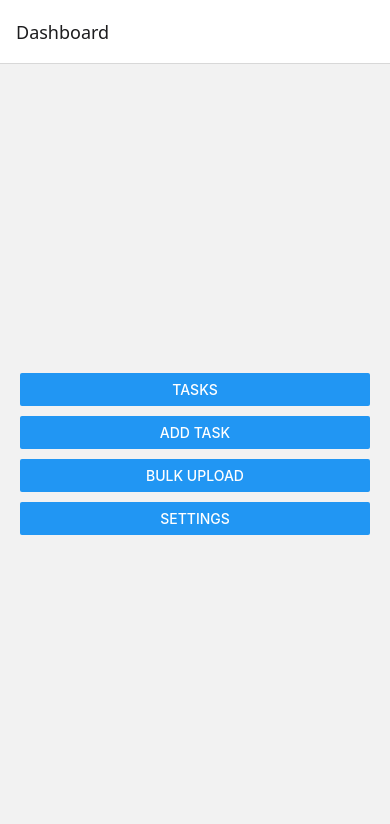
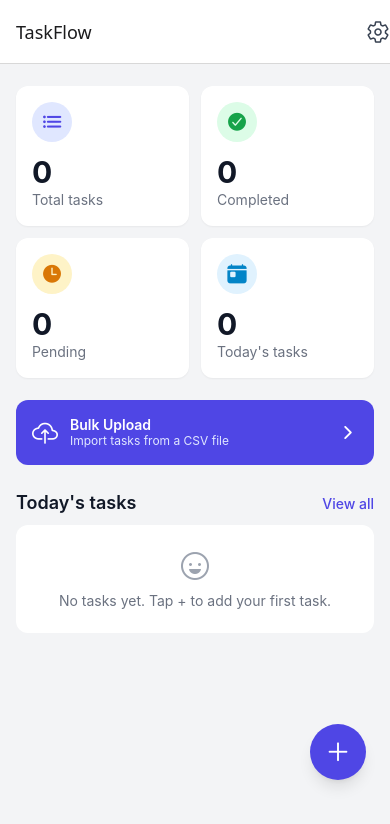
Before and after one commit to amarjec/taskflow-app, a React Native app: screen /Dashboard in a window 390 px wide. Shown: the top 824 px of the page. Built offline with nearby package versions, Linux system fonts and the light colour scheme.

Commit message:
feat: add task details screen and dashboard

```diff
--- a/App.js
+++ b/App.js
@@ -10,6 +10,8 @@ import BulkUploadScreen from './src/screens/BulkUploadScreen';
 import SettingsScreen from './src/screens/SettingsScreen';
 
 import { TaskProvider } from './src/context/TaskContext';
+import { Pressable } from 'react-native';
+import { Ionicons } from '@expo/vector-icons';
 
 const Stack = createNativeStackNavigator();
 
@@ -18,7 +20,13 @@ export default function App() {
     <TaskProvider>
       <NavigationContainer>
         <Stack.Navigator initialRouteName="Dashboard">
-          <Stack.Screen name="Dashboard" component={DashboardScreen} />
+          <Stack.Screen name="Dashboard" component={DashboardScreen} options={({ navigation }) => ({title: 'TaskFlow',headerRight: () => (
+                <Pressable onPress={() => navigation.navigate('Settings')} hitSlop={10}>
+                  <Ionicons name="settings-outline" size={24} color="#374151" />
+                </Pressable>
+              ),
+            })}
+          />
           <Stack.Screen name="TaskList" component={TaskListScreen} options={{ title: 'Tasks' }} />
           <Stack.Screen name="AddEditTask" component={AddEditTaskScreen} options={{ title: 'Task' }} />
           <Stack.Screen name="TaskDetails" component={TaskDetailsScreen} options={{ title: 'Task Details' }} />
--- /dev/null
+++ b/src/components/PriorityBadge.js
@@ -0,0 +1,16 @@
+import { View, Text } from 'react-native';
+
+const STYLES = {
+  High: { bg: 'bg-red-100', text: 'text-red-700' },
+  Medium: { bg: 'bg-yellow-100', text: 'text-yellow-700' },
+  Low: { bg: 'bg-green-100', text: 'text-green-700' },
+};
+
+export default function PriorityBadge({ priority }) {
+  const s = STYLES[priority] || STYLES.Low;
+  return (
+    <View className={`self-start rounded-full px-2 py-0.5 ${s.bg}`}>
+      <Text className={`text-xs font-medium ${s.text}`}>{priority}</Text>
+    </View>
+  );
+}
--- /dev/null
+++ b/src/components/StatCard.js
@@ -0,0 +1,16 @@
+import { View, Text } from 'react-native';
+import { Ionicons } from '@expo/vector-icons';
+
+export default function StatCard({ title, value, icon, color, bg }) {
+  return (
+    <View className="w-1/2 p-1.5">
+      <View className="rounded-xl bg-white p-4 shadow-sm">
+        <View className={`h-10 w-10 items-center justify-center rounded-full ${bg}`}>
+          <Ionicons name={icon} size={22} color={color} />
+        </View>
+        <Text className="mt-3 text-3xl font-bold text-gray-900">{value}</Text>
+        <Text className="text-sm text-gray-500">{title}</Text>
+      </View>
+    </View>
+  );
+}
--- a/src/components/TaskCard.js
+++ b/src/components/TaskCard.js
@@ -1,31 +1,16 @@
 import { View, Text, Pressable } from 'react-native';
 import { Ionicons } from '@expo/vector-icons';
-
-const PRIORITY_STYLES = {
-  High: { bg: 'bg-red-100', text: 'text-red-700' },
-  Medium: { bg: 'bg-yellow-100', text: 'text-yellow-700' },
-  Low: { bg: 'bg-green-100', text: 'text-green-700' },
-};
+import PriorityBadge from './PriorityBadge';
 
 export default function TaskCard({ task, onPress, onToggle, onDelete }) {
   const done = task.status === 'Completed';
-  const p = PRIORITY_STYLES[task.priority] || PRIORITY_STYLES.Low;
 
   return (
-    <Pressable
-      onPress={onPress}
-      className="mb-3 flex-row items-center rounded-xl bg-white p-4 shadow-sm"
-    >
-      {/* Checkbox */}
+    <Pressable onPress={onPress} className="mb-3 flex-row items-center rounded-xl bg-white p-4 shadow-sm">
       <Pressable onPress={onToggle} hitSlop={10} className="mr-3">
-        <Ionicons
-          name={done ? 'checkbox' : 'square-outline'}
-          size={26}
-          color={done ? '#16a34a' : '#9ca3af'}
-        />
+        <Ionicons name={done ? 'checkbox' : 'square-outline'} size={26} color={done ? '#16a34a' : '#9ca3af'} />
       </Pressable>
 
-      {/* Task info */}
       <View className="flex-1">
         <Text
           className={`text-base font-semibold ${done ? 'text-gray-400 line-through' : 'text-gray-900'}`}
@@ -36,9 +21,7 @@ export default function TaskCard({ task, onPress, onToggle, onDelete }) {
 
         <View className="mt-1 flex-row items-center">
           <Text className="mr-2 text-xs text-gray-500">{task.category}</Text>
-          <View className={`rounded-full px-2 py-0.5 ${p.bg}`}>
-            <Text className={`text-xs font-medium ${p.text}`}>{task.priority}</Text>
-          </View>
+          <PriorityBadge priority={task.priority} />
         </View>
 
         <Text className="mt-1 text-xs text-gray-500">
@@ -46,10 +29,11 @@ export default function TaskCard({ task, onPress, onToggle, onDelete }) {
         </Text>
       </View>
 
-      {/* Delete */}
-      <Pressable onPress={onDelete} hitSlop={10} className="ml-2">
-        <Ionicons name="trash-outline" size={22} color="#ef4444" />
-      </Pressable>
+      {onDelete && (
+        <Pressable onPress={onDelete} hitSlop={10} className="ml-2">
+          <Ionicons name="trash-outline" size={22} color="#ef4444" />
+        </Pressable>
+      )}
     </Pressable>
   );
 }
--- a/src/screens/DashboardScreen.js
+++ b/src/screens/DashboardScreen.js
@@ -1,12 +1,93 @@
-import { View, Button } from 'react-native';
+import { ScrollView, View, Text, Pressable, ActivityIndicator } from 'react-native';
+import { Ionicons } from '@expo/vector-icons';
+import { useTasks } from '../context/TaskContext';
+import { isTodayTask } from '../utils/dateUtils';
+import StatCard from '../components/StatCard';
+import TaskCard from '../components/TaskCard';
 
 export default function DashboardScreen({ navigation }) {
+  const { tasks, loading, error, toggleComplete } = useTasks();
+
+  if (loading) {
+    return (
+      <View className="flex-1 items-center justify-center bg-gray-100">
+        <ActivityIndicator size="large" color="#4f46e5" />
+      </View>
+    );
+  }
+
+  if (error) {
+    return (
+      <View className="flex-1 items-center justify-center bg-gray-100 p-6">
+        <Text className="text-center text-red-600">{error}</Text>
+      </View>
+    );
+  }
+
+  // Simple counts, derived from the tasks array (cheap, so no useMemo needed)
+  const total = tasks.length;
+  const completed = tasks.filter((t) => t.status === 'Completed').length;
+  const pending = total - completed;
+  const todayTasks = tasks.filter(isTodayTask);
+
   return (
-    <View style={{ flex: 1, justifyContent: 'center', padding: 20, gap: 10 }}>
-      <Button title="Tasks" onPress={() => navigation.navigate('TaskList')} />
-      <Button title="Add Task" onPress={() => navigation.navigate('AddEditTask')} />
-      <Button title="Bulk Upload" onPress={() => navigation.navigate('BulkUpload')} />
-      <Button title="Settings" onPress={() => navigation.navigate('Settings')} />
+    <View className="flex-1 bg-gray-100">
+      <ScrollView contentContainerClassName="p-4 pb-28">
+        {/* 2x2 grid: each card is w-1/2, the negative margin cancels the edge padding */}
+        <View className="-mx-1.5 flex-row flex-wrap">
+          <StatCard title="Total tasks" value={total} icon="list" color="#4f46e5" bg="bg-indigo-100" />
+          <StatCard title="Completed" value={completed} icon="checkmark-circle" color="#16a34a" bg="bg-green-100" />
+          <StatCard title="Pending" value={pending} icon="time" color="#d97706" bg="bg-amber-100" />
+          <StatCard title="Today's tasks" value={todayTasks.length} icon="today" color="#0284c7" bg="bg-sky-100" />
+        </View>
+
+        {/* Bulk upload entry */}
+        <Pressable
+          onPress={() => navigation.navigate('BulkUpload')}
+          className="mt-4 flex-row items-center rounded-xl bg-indigo-600 p-4"
+        >
+          <Ionicons name="cloud-upload-outline" size={26} color="white" />
+          <View className="ml-3 flex-1">
+            <Text className="font-semibold text-white">Bulk Upload</Text>
+            <Text className="text-xs text-indigo-100">Import tasks from a CSV file</Text>
+          </View>
+          <Ionicons name="chevron-forward" size={20} color="white" />
+        </Pressable>
+
+        {/* Today's tasks preview */}
+        <View className="mb-2 mt-6 flex-row items-center justify-between">
+          <Text className="text-lg font-semibold text-gray-900">Today's tasks</Text>
+          <Pressable onPress={() => navigation.navigate('TaskList')}>
+            <Text className="font-medium text-indigo-600">View all</Text>
+          </Pressable>
+        </View>
+
+        {todayTasks.length === 0 ? (
+          <View className="items-center rounded-xl bg-white p-6">
+            <Ionicons name="happy-outline" size={32} color="#9ca3af" />
+            <Text className="mt-2 text-center text-gray-500">
+              {total === 0 ? 'No tasks yet. Tap + to add your first task.' : 'Nothing scheduled for today.'}
+            </Text>
+          </View>
+        ) : (
+          todayTasks.slice(0, 3).map((task) => (
+            <TaskCard
+              key={task.id}
+              task={task}
+              onPress={() => navigation.navigate('TaskDetails', { taskId: task.id })}
+              onToggle={() => toggleComplete(task.id)}
+            />
+          ))
+        )}
+      </ScrollView>
+
+      {/* Floating add button */}
+      <Pressable
+        onPress={() => navigation.navigate('AddEditTask')}
+        className="absolute bottom-16 right-6 h-14 w-14 items-center justify-center rounded-full bg-indigo-600 shadow-lg"
+      >
+        <Ionicons name="add" size={30} color="white" />
+      </Pressable>
     </View>
   );
 }
--- a/src/screens/TaskDetailsScreen.js
+++ b/src/screens/TaskDetailsScreen.js
@@ -1,12 +1,95 @@
-import { View, Text } from 'react-native'
-import React from 'react'
+import { ScrollView, View, Text, Pressable, Alert } from 'react-native';
+import { Ionicons } from '@expo/vector-icons';
+import { useTasks } from '../context/TaskContext';
+import PriorityBadge from '../components/PriorityBadge';
 
-const TaskDetailsScreen = () => {
+// Small helper component used only in this file
+function InfoRow({ label, children }) {
   return (
-    <View>
-      <Text>TaskDetailsScreen</Text>
+    <View className="mb-4">
+      <Text className="mb-1 text-xs uppercase text-gray-400">{label}</Text>
+      {children}
     </View>
-  )
+  );
 }
 
-export default TaskDetailsScreen
+export default function TaskDetailsScreen({ navigation, route }) {
+  const { taskId } = route.params;
+  const { tasks, toggleComplete, deleteTask } = useTasks();
+  const task = tasks.find((t) => t.id === taskId);
+
+  if (!task) {
+    return (
+      <View className="flex-1 items-center justify-center bg-gray-100 p-6">
+        <Ionicons name="alert-circle-outline" size={48} color="#9ca3af" />
+        <Text className="mt-2 text-gray-500">Task not found.</Text>
+      </View>
+    );
+  }
+
+  const done = task.status === 'Completed';
+
+  function handleDelete() {
+    Alert.alert('Delete task', `Delete "${task.title}"?`, [
+      { text: 'Cancel', style: 'cancel' },
+      {
+        text: 'Delete',
+        style: 'destructive',
+        onPress: () => {
+          navigation.goBack(); // leave first, so "Task not found" never flashes
+          deleteTask(task.id);
+        },
+      },
+    ]);
+  }
+
+  return (
+    <ScrollView className="flex-1 bg-gray-100" contentContainerClassName="p-4 pb-10">
+      <View className="rounded-xl bg-white p-5 shadow-sm">
+        <Text className="mb-1 text-xl font-bold text-gray-900">{task.title}</Text>
+        <View
+          className={`mb-5 self-start rounded-full px-3 py-1 ${done ? 'bg-green-100' : 'bg-amber-100'}`}
+        >
+          <Text className={`text-xs font-medium ${done ? 'text-green-700' : 'text-amber-700'}`}>
+            {task.status}
+          </Text>
+        </View>
+
+        <InfoRow label="Description">
+          <Text className="text-gray-800">{task.description || 'No description'}</Text>
+        </InfoRow>
+        <InfoRow label="Category">
+          <Text className="text-gray-800">{task.category}</Text>
+        </InfoRow>
+        <InfoRow label="Priority">
+          <PriorityBadge priority={task.priority} />
+        </InfoRow>
+        <InfoRow label="Start date">
+          <Text className="text-gray-800">{task.startDate}</Text>
+        </InfoRow>
+        <InfoRow label="Due date">
+          <Text className="text-gray-800">{task.dueDate}</Text>
+        </InfoRow>
+      </View>
+
+      {/* Actions */}
+      <Pressable
+        onPress={() => toggleComplete(task.id)}
+        className={`mt-5 items-center rounded-xl py-4 ${done ? 'bg-gray-600' : 'bg-green-600'}`}
+      >
+        <Text className="font-semibold text-white">{done ? 'Mark as Pending' : 'Mark as Completed'}</Text>
+      </Pressable>
+
+      <Pressable
+        onPress={() => navigation.navigate('AddEditTask', { taskId: task.id })}
+        className="mt-3 items-center rounded-xl border border-indigo-600 bg-white py-4"
+      >
+        <Text className="font-semibold text-indigo-600">Edit Task</Text>
+      </Pressable>
+
+      <Pressable onPress={handleDelete} className="mt-3 items-center rounded-xl border border-red-500 bg-white py-4">
+        <Text className="font-semibold text-red-500">Delete Task</Text>
+      </Pressable>
+    </ScrollView>
+  );
+}
--- a/src/utils/dateUtils.js
+++ b/src/utils/dateUtils.js
@@ -14,3 +14,9 @@ export function isValidDate(str) {
   const date = new Date(y, m - 1, d);
   return date.getFullYear() === y && date.getMonth() === m - 1 && date.getDate() === d;
 }
+
+// A task is "today's task" if today falls between its start and due date (inclusive)
+export function isTodayTask(task) {
+  const today = getTodayString();
+  return task.startDate <= today && today <= task.dueDate;
+}
```
